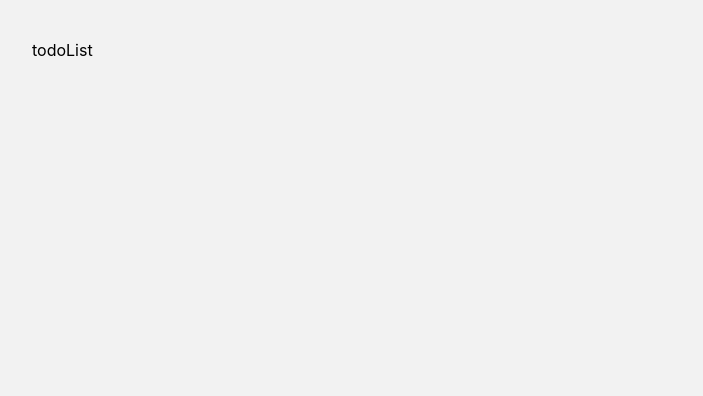
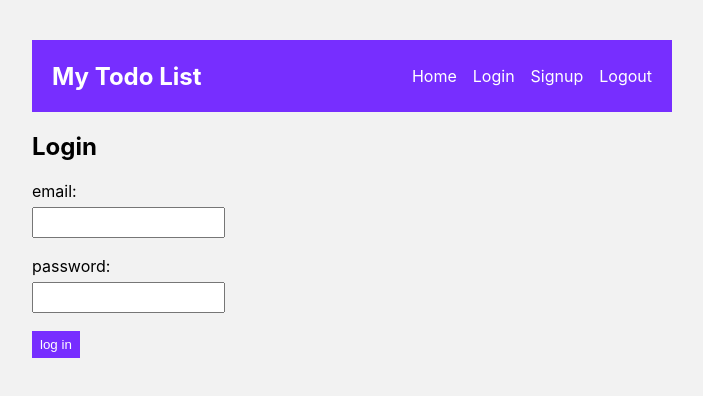
Before and after one commit to KaengEE/FB9-todoList, a React (Vite) app: page /login in a window 1280 px wide. Shown: the top 396 px of the page, without its empty margins (288-991 px from the left). Built offline with nearby package versions, Linux system fonts and the light colour scheme.

Commit message:
파일 확장자 js => jsx로 변경

```diff
--- a/src/App.jsx
+++ b/src/App.jsx
@@ -1,5 +1,22 @@
+import { BrowserRouter, Route, Routes } from "react-router-dom";
+import Navbar from "./components/Navbar";
+import Home from "./pages/Home";
+import Signup from "./pages/Signup";
+import Login from "./pages/Login";
+
 function App() {
-  return <div className="App">todoList</div>;
+  return (
+    <div className="App">
+      <BrowserRouter>
+        <Navbar />
+        <Routes>
+          <Route path="/" element={<Home />} />
+          <Route path="/signup" element={<Signup />} />
+          <Route path="/login" element={<Login />} />
+        </Routes>
+      </BrowserRouter>
+    </div>
+  );
 }
 
 export default App;
```
Also changed, not shown: src/pages/Login.jsx (renamed from src/pages/Login.js, +7 -7 lines), src/pages/Home.jsx (renamed from src/pages/Home.js), src/pages/Signup.jsx (renamed from src/pages/Signup.js).
